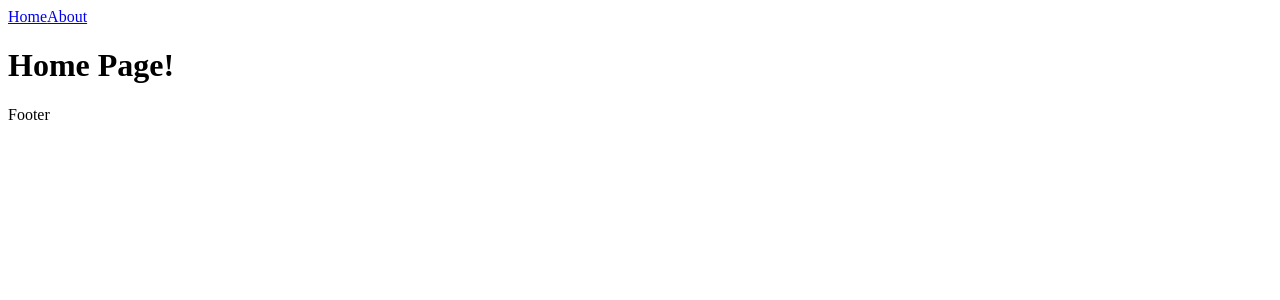
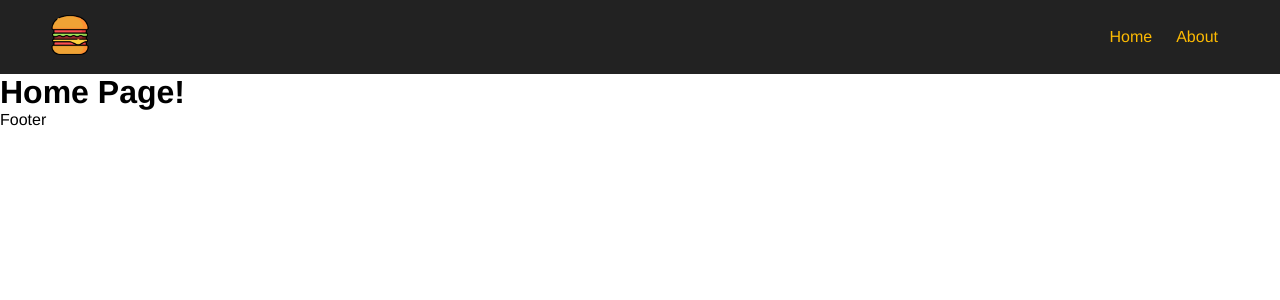
Before and after one commit to davidrogger/vue-practices, a Vue app in the folder project/make-your-burger/: page / in a window 1280 px wide. Shown: the top 300 px of the page. Built offline with nearby package versions, Linux system fonts and the light colour scheme.

Commit message:
STYLE: NavBar component

```diff
--- a/project/make-your-burger/index.html
+++ b/project/make-your-burger/index.html
@@ -4,7 +4,7 @@
     <meta charset="UTF-8">
     <link rel="icon" href="/favicon.ico">
     <meta name="viewport" content="width=device-width, initial-scale=1.0">
-    <title>Vite App</title>
+    <title>Make Burger</title>
   </head>
   <body>
     <div id="app"></div>
--- a/project/make-your-burger/src/App.vue
+++ b/project/make-your-burger/src/App.vue
@@ -7,16 +7,34 @@
     components: {
       Navbar,
       Footer,
+    },
+    data() {
+      return {
+        navLogoImg: "/img/logo.png",
+        navDescriptionImg: "A Cartoon Hamburger image",
+      }
     }
   }
 </script>
 
 <template>
   <div>
-    <Navbar />
+    <Navbar
+      :navLogoImg="navLogoImg"
+      :navDescriptionImg="navDescriptionImg"
+    />
     <RouterView />
     <Footer />
   </div>
 </template>
 
-<style></style>
+<style>
+
+  * {
+    margin: 0;
+    padding: 0;
+    box-sizing: border-box;
+    font-family: Helvetica, Arial, sans-serif;
+  }
+
+</style>
--- a/project/make-your-burger/src/components/Navbar.vue
+++ b/project/make-your-burger/src/components/Navbar.vue
@@ -1,13 +1,49 @@
 <script>
   import { RouterLink, RouterView } from 'vue-router'
   export default {
-    name: 'NavBar'
+    name: 'NavBar',
+    props: ["navLogoImg", "navDescriptionImg"]
   }
 </script>
 
 <template>
   <nav>
+    <RouterLink to="/">
+      <img :src="navLogoImg" :alt="navDescriptionImg">
+    </RouterLink>
     <RouterLink to="/">Home</RouterLink>
     <RouterLink to="/orders">About</RouterLink>
   </nav>
 </template>
+
+<style>
+  nav {
+    align-items: center;
+    background: #222;
+    display: flex;
+    justify-content: flex-end;
+    padding: 15px 50px;
+  }
+
+  nav:first-child a:first-of-type {
+    margin: auto;
+    margin-left: 0;
+  }
+
+  nav:first-child img {
+    width: 40px;
+    height: 40px;
+  }
+
+  nav a {
+    color: #FCBA03;
+    text-decoration: none;
+    margin: 12px;
+    transition: 0.5s;
+  }
+
+  nav a:hover {
+    color: white;
+  }
+
+</style>
```
Also changed, not shown: project/make-your-burger/public/img/logo.png (added), 1 other file (tests, documents, lock files or other folders).
